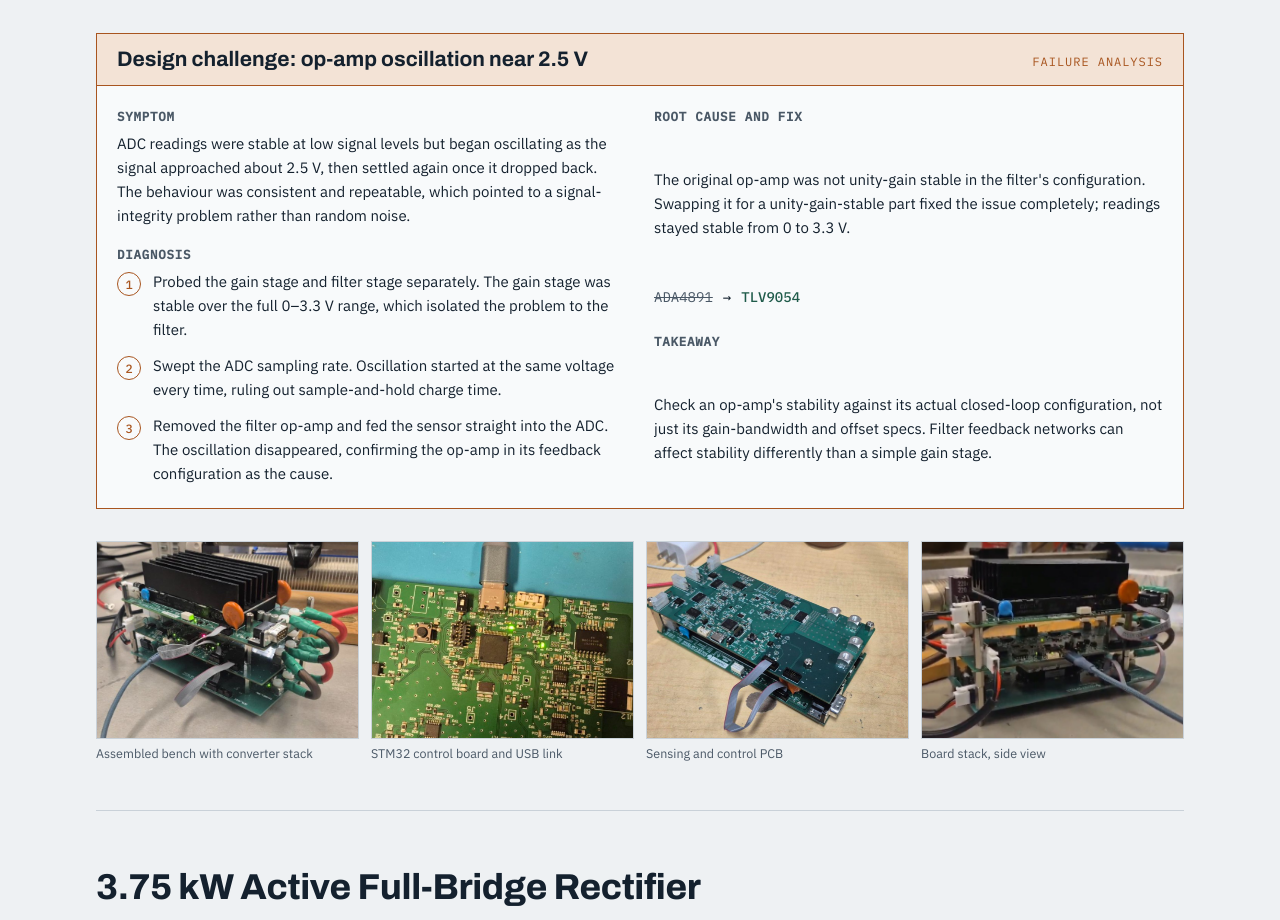
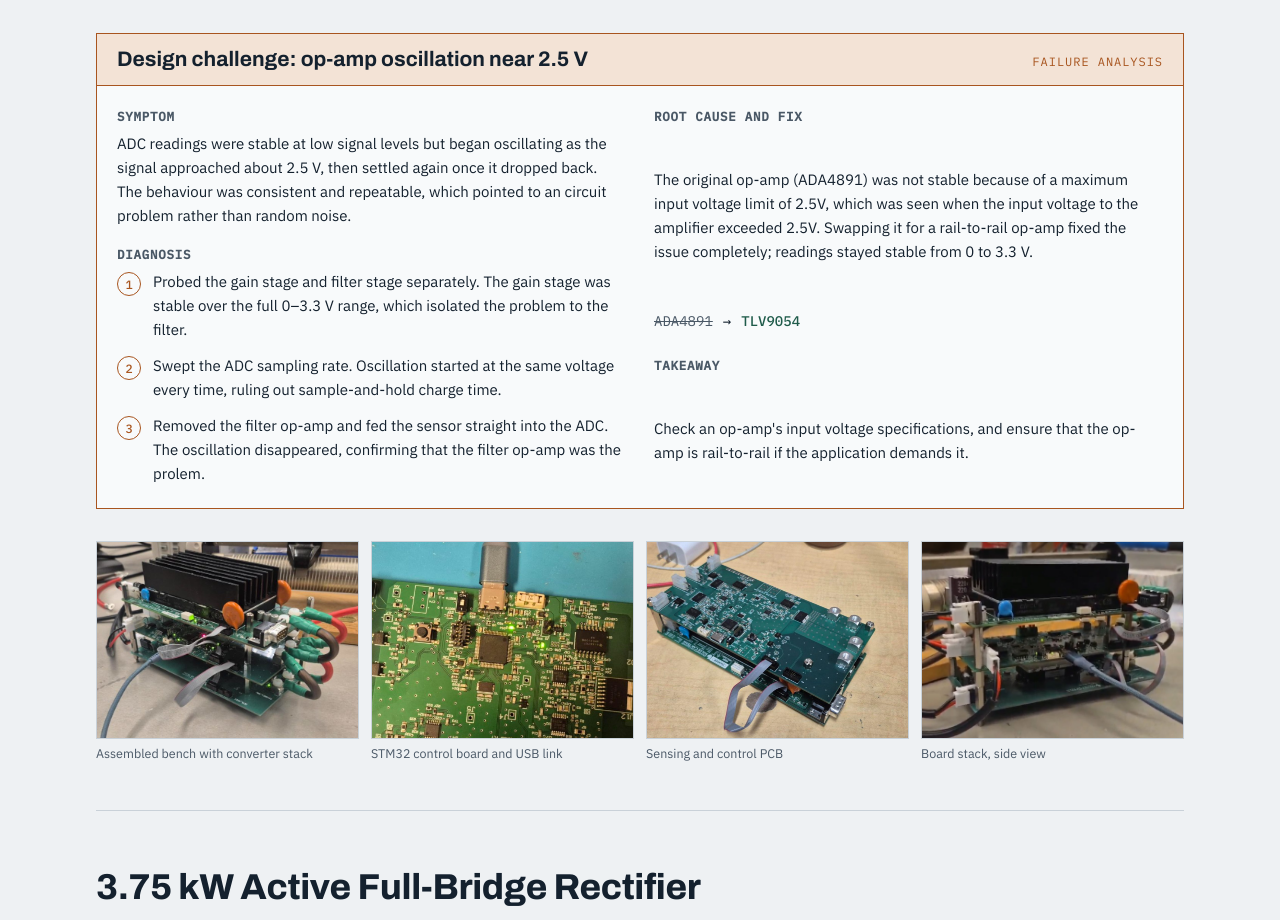
Before and after one commit to mnabizadeh1/mnabizadeh1.github.io, a plain HTML site: page index.html in a window 1280 px wide. Shown: the part 1665-2585 px from the top of the page. Drawn offline with Linux system fonts and the light colour scheme.

Commit message:
Update index.html

```diff
--- a/index.html
+++ b/index.html
@@ -320,20 +320,20 @@ dialog button { position: absolute; top: 8px; right: 8px; font: 500 13px var(--b
           <div class="debug-body">
             <div>
               <h5>Symptom</h5>
-              <p style="font-size:15px;margin-bottom:18px">ADC readings were stable at low signal levels but began oscillating as the signal approached about 2.5 V, then settled again once it dropped back. The behaviour was consistent and repeatable, which pointed to a signal-integrity problem rather than random noise.</p>
+              <p style="font-size:15px;margin-bottom:18px">ADC readings were stable at low signal levels but began oscillating as the signal approached about 2.5 V, then settled again once it dropped back. The behaviour was consistent and repeatable, which pointed to an circuit problem rather than random noise.</p>
               <h5>Diagnosis</h5>
               <ol class="steps">
                 <li>Probed the gain stage and filter stage separately. The gain stage was stable over the full 0–3.3 V range, which isolated the problem to the filter.</li>
                 <li>Swept the ADC sampling rate. Oscillation started at the same voltage every time, ruling out sample-and-hold charge time.</li>
-                <li>Removed the filter op-amp and fed the sensor straight into the ADC. The oscillation disappeared, confirming the op-amp in its feedback configuration as the cause.</li>
+                <li>Removed the filter op-amp and fed the sensor straight into the ADC. The oscillation disappeared, confirming that the filter op-amp was the prolem.</li>
               </ol>
             </div>
             <div class="fix">
               <h5>Root cause and fix</h5>
-              <p>The original op-amp was not unity-gain stable in the filter's configuration. Swapping it for a unity-gain-stable part fixed the issue completely; readings stayed stable from 0 to 3.3 V.</p>
+              <p>The original op-amp (ADA4891) was not stable because of a maximum input voltage limit of 2.5V, which was seen when the input voltage to the amplifier exceeded 2.5V. Swapping it for a rail-to-rail op-amp fixed the issue completely; readings stayed stable from 0 to 3.3 V.</p>
               <div class="swap"><s>ADA4891</s> <span aria-hidden="true">→</span> <b>TLV9054</b></div>
               <h5>Takeaway</h5>
-              <p>Check an op-amp's stability against its actual closed-loop configuration, not just its gain-bandwidth and offset specs. Filter feedback networks can affect stability differently than a simple gain stage.</p>
+              <p>Check an op-amp's input voltage specifications, and ensure that the op-amp is rail-to-rail if the application demands it.</p>
             </div>
           </div>
         </section>
```
